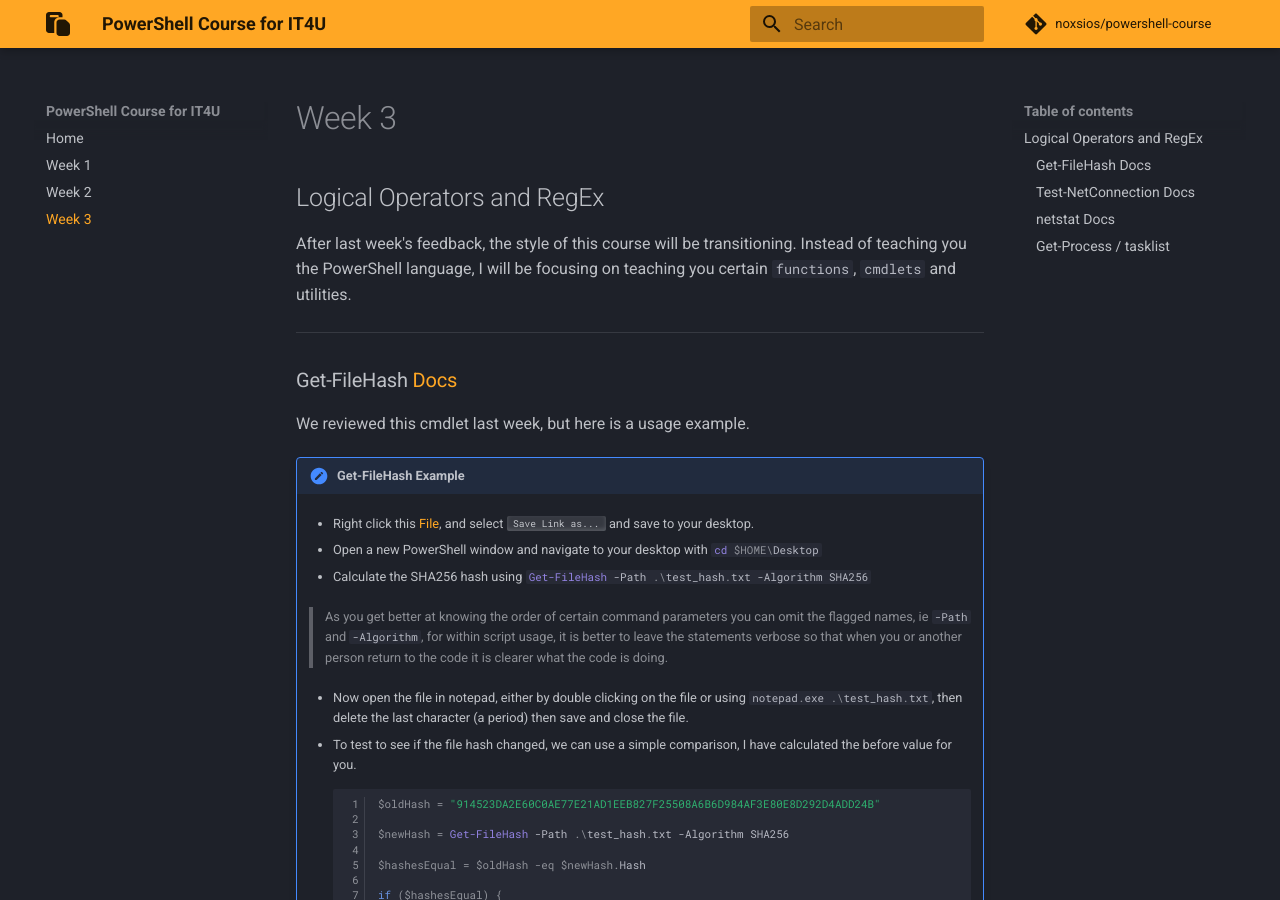
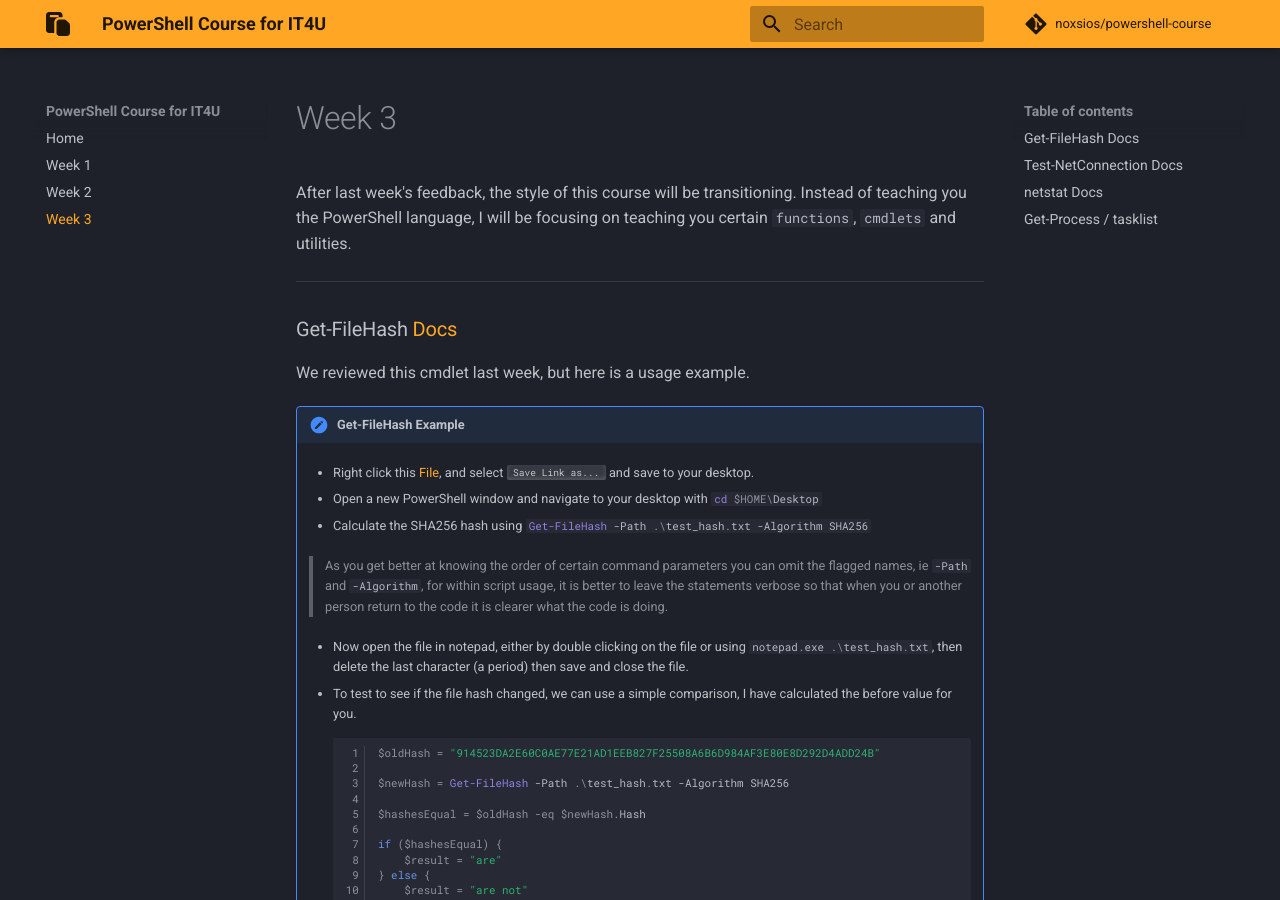
Before and after one commit to Noxsios/powershell-course, an MkDocs documentation site: the page built from docs/week3.md, in a window 1280 px wide and 900 px high. Built offline with MkDocs 1.6.1 and Material for MkDocs 9.7.7, drawn with Linux system fonts in a browser that asks for light colours; comment, search, counter and statistics services are not loaded.

Commit message:
Updated title for Week 3

```diff
--- a/docs/week3.md
+++ b/docs/week3.md
@@ -1,5 +1,3 @@
-## Logical Operators and RegEx
-
 After last week's feedback, the style of this course will be transitioning. Instead of teaching you the PowerShell language, I will be focusing on teaching you certain `functions`, `cmdlets` and utilities.
 
 ---
```
